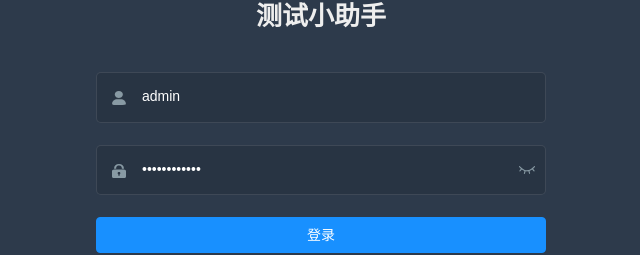
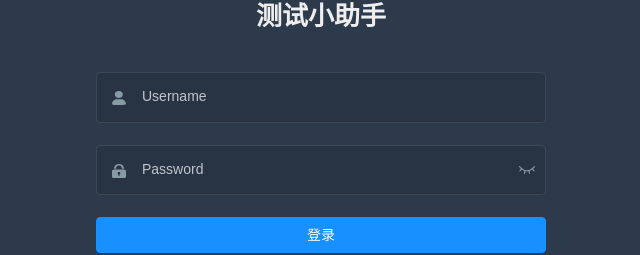
Before and after one commit to PatrickHXH/FutureHxh, a Vue app in the folder vue-element-admin-new/: page /#/login in a window 1280 px wide. Shown: the part 158-413 px from the top of the page, without its empty margins (319-959 px from the left). Built offline with nearby package versions, Linux system fonts and the light colour scheme.

Commit message:
注释账号密码

```diff
--- a/vue-element-admin-new/src/views/login/index.vue
+++ b/vue-element-admin-new/src/views/login/index.vue
@@ -99,8 +99,8 @@ export default {
     // }
     return {
       loginForm: {
-        username: 'admin',
-        password: 'adminhuangxh'
+        username: '',
+        password: ''
       },
       loginRules: {
         username: [{ required: true, trigger: 'blur' }],
```
